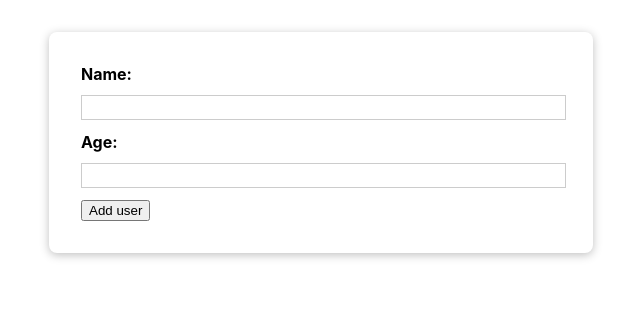
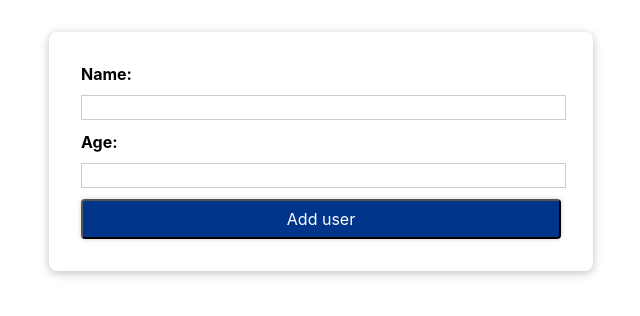
Before and after one commit to GrayLoki8/react-add-user, a React (Create React App) app: page / in a window 1280 px wide. Shown: the top 316 px of the page, without its empty margins (319-959 px from the left). Built offline with nearby package versions, Linux system fonts and the light colour scheme.

Commit message:
add component Button

```diff
--- /dev/null
+++ b/src/components/ui/Button.js
@@ -0,0 +1,7 @@
+import styles from "./Button.module.css"
+const Button=(props)=>{
+    return <button className={styles.button} type={props.type || 'button'} onClick={props.onClick}>
+        {props.children}
+    </button>
+}
+export default Button
--- /dev/null
+++ b/src/components/ui/Button.module.css
@@ -0,0 +1,20 @@
+.button {
+    width: 100%;
+    font: inherit;
+    padding: 0.5rem 1.5rem;
+    color: white;
+    background: #00358b;
+    border-radius: 4px;
+    box-shadow: 0 0 4px rgba(50, 50, 50, 0.25);
+    cursor: pointer;
+}
+
+.button:focus {
+    outline: none;
+}
+
+.button:hover,
+.button:active {
+    background: #245fbd;
+    box-shadow: 0 0 8px rgba(50, 50, 50, 0.25);
+}
--- a/src/components/users/CreateUser.js
+++ b/src/components/users/CreateUser.js
@@ -1,5 +1,6 @@
 import Card from "../ui/Card";
 import styles from './CreateUser.module.css'
+import Button from "../ui/Button";
 const CreateUser=(props)=>{
   const createUserHandler=(event)=>{
       event.preventDefault();
@@ -12,7 +13,7 @@
             <input id="name" type="text"/>
             <label htmlFor="age">Age:</label>
             <input id="age" type="number"/>
-            <button type="submit">Add user</button>
+            <Button type="submit">Add user</Button>
         </form>
         </Card>
     )
```
